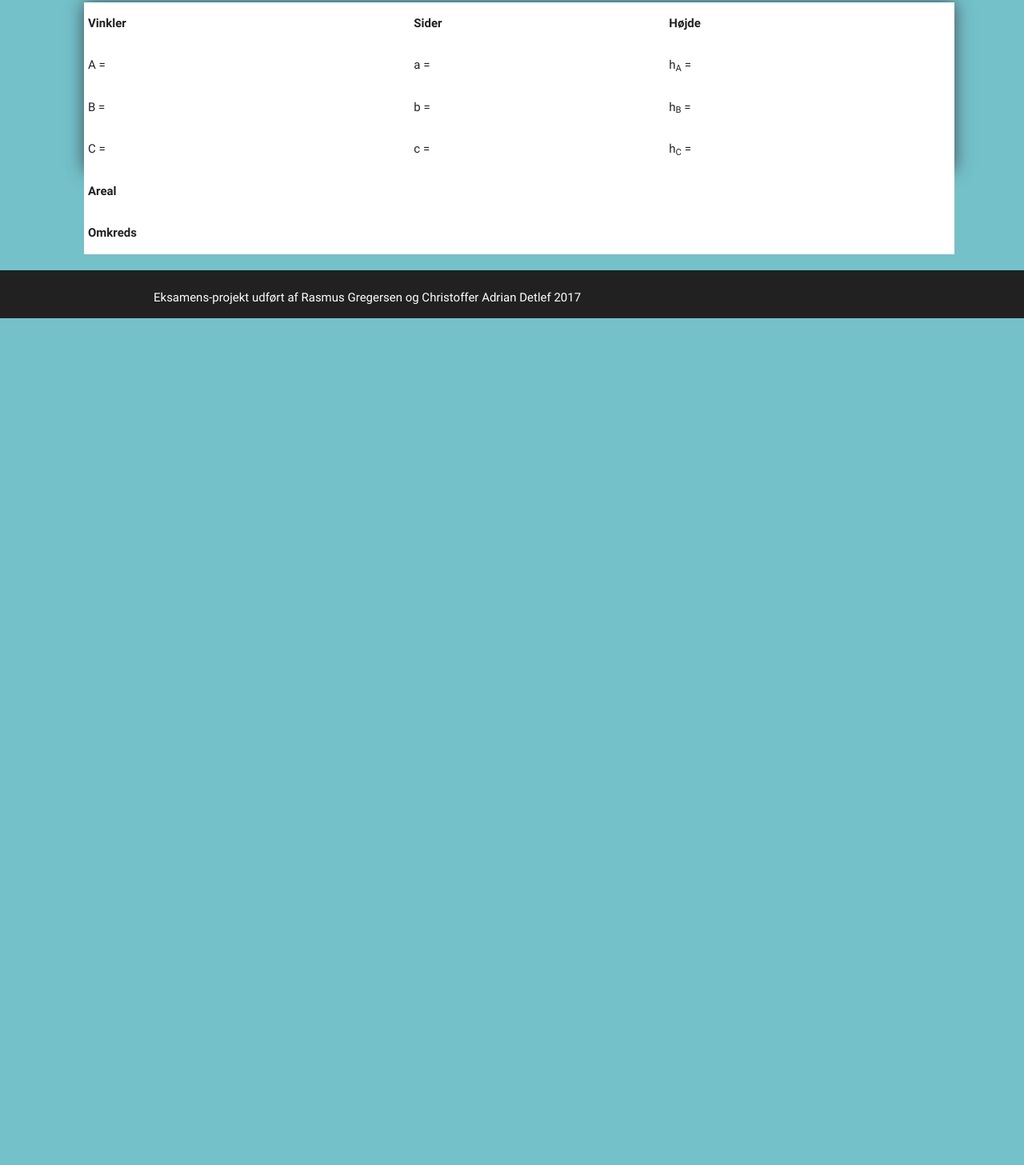
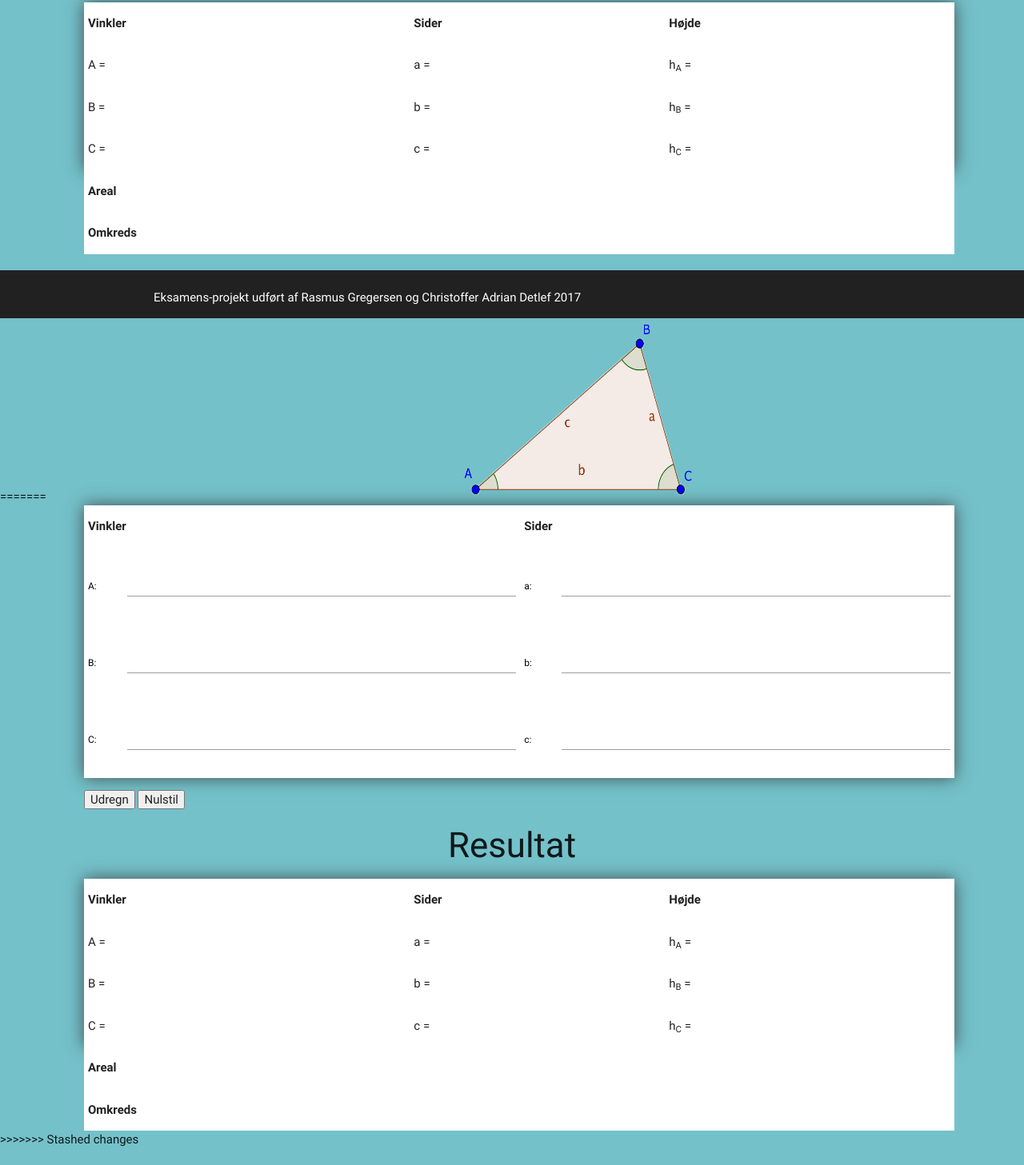
Before and after one commit to rallerG/Trigonometri-regner, a plain HTML site: page index.html in a window 1280 px wide. Shown: the part 711-2168 px from the top of the page at 80% size. Before the commit the page ends 1109 px from the top, so only its background shows below. Drawn offline with nearby package versions, Linux system fonts and the light colour scheme.

Commit message:
Version 1 af js

```diff
--- a/index.html
+++ b/index.html
@@ -1,5 +1,6 @@
 <!DOCTYPE html>
 <html>
+<<<<<<< Updated upstream
 <head>
       <!--Import Google Icon Font-->
       <link href="https://fonts.googleapis.com/icon?family=Material+Icons" rel="stylesheet">
@@ -107,4 +108,114 @@
     </div>
   </div>
 </footer>
+=======
+    <head>
+          <!--Import Google Icon Font-->
+          <link href="https://fonts.googleapis.com/icon?family=Material+Icons" rel="stylesheet">
+          <!--Import materialize.css-->
+          <link type="text/css" rel="stylesheet" href="css/materialize.min.css"  media="screen,projection"/>
+          <!--Let browser know website is optimized for mobile-->
+          <meta name="viewport" content="width=device-width, initial-scale=1.0"/>
+          <!--My Css -->
+          <link rel="stylesheet" href="Style.css">
+          <title>Trigonometri-regner</title>
+          <!--Import jQuery before materialize.js-->
+          <script type="text/javascript" src="https://code.jquery.com/jquery-2.1.1.min.js"></script>
+          <script type="text/javascript" src="js/materialize.min.js"></script>
+          <!-- Import JavaScript file-->
+          <script src="main.js"></script>
+          <!-- Latest compiled and minified CSS -->
+          <meta http-equiv="Content-Type" content="text/html; charset=UTF-8">
+    </head>
+    <body>
+        <img src="trekant.png" alt="Trekant" style="width:304px;height:228px;">
+        <form onsubmit="visResultat()">
+             <table class="variabler">
+                 <tr>
+                     <th colspan="2">Vinkler</th>
+                     <th colspan="2">Sider</th>
+                 </tr>
+
+                 <tr>
+                     <td><label for="vinkel_a">A:</label></td>
+                     <td><input type="text" id="vinkel_a" name="vinkel_a" class="vinkel nummer" tabindex="1" /></td>
+                     <td><label for="side_a">a:</label></td>
+                     <td><input type="text" id="side_a" name="side_a" class="side nummer" tabindex="4" /></td>
+                 </tr>
+
+                 <tr>
+                     <td><label for="vinkel_b">B:</label></td>
+                     <td><input type="text" id="vinkel_b" name="vinkel_b" class="vinkel nummer" tabindex="2" /></td>
+                     <td><label for="side_b">b:</label></td>
+                     <td><input type="text" id="side_b" name="side_b" class="side nummer" tabindex="5" /></td>
+                 </tr>
+
+                 <tr>
+                     <td><label for="vinkel_c">C:</label></td>
+                     <td><input type="text" id="vinkel_c" name="vinkel_c" class="vinkel nummer" tabindex="3" /></td>
+                     <td><label for="side_c">c:</label></td>
+                     <td><input type="text" id="side_c" name="side_c" class="side nummer" tabindex="6" /></td>
+                 </tr>
+             </table>
+            <p class="buttons">
+            <input type="submit" value="Udregn" />
+            <input type="button" value="Nulstil" id="nulstil" onclick="nustil()"/>
+            </p>
+            <!-- <div id="errors"></div> -->
+        </form>
+
+        <div id="resultat" class="panel">
+      <div class="slideable">
+        <h3>Resultat</h3>
+        <div class="panel">
+          <table class="variabler">
+            <tr>
+              <th colspan="2">Vinkler</th>
+              <th colspan="2">Sider</th>
+              <th colspan="2">Højde</th>
+            </tr>
+
+              <tr>
+                <td>A = </td>
+                <td id="vinkel_a_resultat" class="variabel">&nbsp;</td>
+                <td>a = </td>
+                <td id="side_a_resultat" class="variabel">&nbsp;</td>
+                <td>h<sub>A</sub> = </td>
+                <td id="højde_a_resultat" class="variabel">&nbsp;</td>
+              </tr>
+
+              <tr>
+                <td>B = </td>
+                <td id="vinkel_b_resultat" class="variabel">&nbsp;</td>
+                <td>b = </td>
+                <td id="side_b_resultat" class="variabel">&nbsp;</td>
+                <td>h<sub>B</sub> = </td>
+                <td id="højde_b_resultat" class="variabel">&nbsp;</td>
+              </tr>
+
+              <tr>
+                <td>C = </td>
+                <td id="vinkel_c_resultat" class="variabel">&nbsp;</td>
+                <td>c = </td>
+                <td id="side_c_resultat" class="variabel">&nbsp;</td>
+                <td>h<sub>C</sub> = </td>
+                <td id="højde_c_resultat" class="variabel">&nbsp;</td>
+              </tr>
+
+          </table>
+
+          <table>
+            <tr>
+              <th>Areal</th>
+              <td class="variabel" id="areal_resultat">&nbsp;</td>
+            </tr>
+            <tr>
+              <th>Omkreds</th>
+              <td class="variabel" id="omkreds_resultat">&nbsp;</td>
+            </tr>
+          </table>
+        </div>
+      </div>
+    </body>
+>>>>>>> Stashed changes
 </html>
--- a/main.js
+++ b/main.js
@@ -0,0 +1,89 @@
+function visResultat() {
+    var input_A = document.getElementById("vinkel_a")
+    var input_a = document.getElementById("side_a")
+    var input_ha = document.getElementById("højde_a")
+    var input_B = document.getElementById("vinkel_b")
+    var input_b = document.getElementById("side_b")
+    var input_hb = document.getElementById("højde_b")
+    var input_C = document.getElementById("vinkel_c")
+    var input_c = document.getElementById("side_c")
+    var input_hc = document.getElementById("højde_c")
+};
+
+
+
+var antalsider = 0; //Angiv antal sider som brugeren har indtastet
+
+function udregn() {
+    switch (antalSider) {
+        case 3:
+            udregnTreVinkler(); break;
+        case 2:
+            UdregnToVinkler(); break;
+        case 1:
+            UdregnToSider(); break;
+        default:
+            return false;
+    };
+};
+
+
+
+function udregnTreVinkler(){
+    // Indsæt udregninger
+};
+function udregnToVinkler(){
+    // Indsæt udregninger
+};
+function udregnToSider(){
+    // Indsæt udregninger
+};
+function udregnAreal(){
+    var areal = (a * ha) / 2;
+};
+function udregnOmkreds(){
+    var omkreds = a + b + c;
+};
+
+
+//Mangler udregning
+    var A = 0;
+    var a = 0;
+    var ha = 0;
+    var B = 0;
+    var b = 0;
+    var hb = 0;
+    var C = 0;
+    var c = 0;
+    var hc = 0;
+    var areal = 0;
+    var omkreds = 0;
+
+// Indsæt alle resultaterne på siden
+function visResultat() {
+    document.getElementById("vinkel_a_resultat").innerHTML = input_A;
+    document.getElementById("side_a_resultat").innerHTML = input_a;
+    document.getElementById("højde_a_resultat").innerHTML = input_ha;
+    document.getElementById("vinkel_b_resultat").innerHTML = input_B;
+    document.getElementById("side_b_resultat").innerHTML = input_b;
+    document.getElementById("højde_b_resultat").innerHTML = input_hb;
+    document.getElementById("vinkel_c_resultat").innerHTML = input_C;
+    document.getElementById("side_c_resultat").innerHTML = input_c;
+    document.getElementById("højde_c_resultat").innerHTML = input_hc;
+    document.getElementById("areal_resultat").innerHTML = areal;
+    document.getElementById("omkreds_resultat").innerHTML = omkreds;
+};
+
+function nustil() {
+    A = 0;
+    a = 0;
+    ha = 0;
+    B = 0;
+    b = 0;
+    hb = 0;
+    C = 0;
+    c = 0;
+    hc = 0;
+    areal = 0;
+    omkreds = 0;
+};
```
